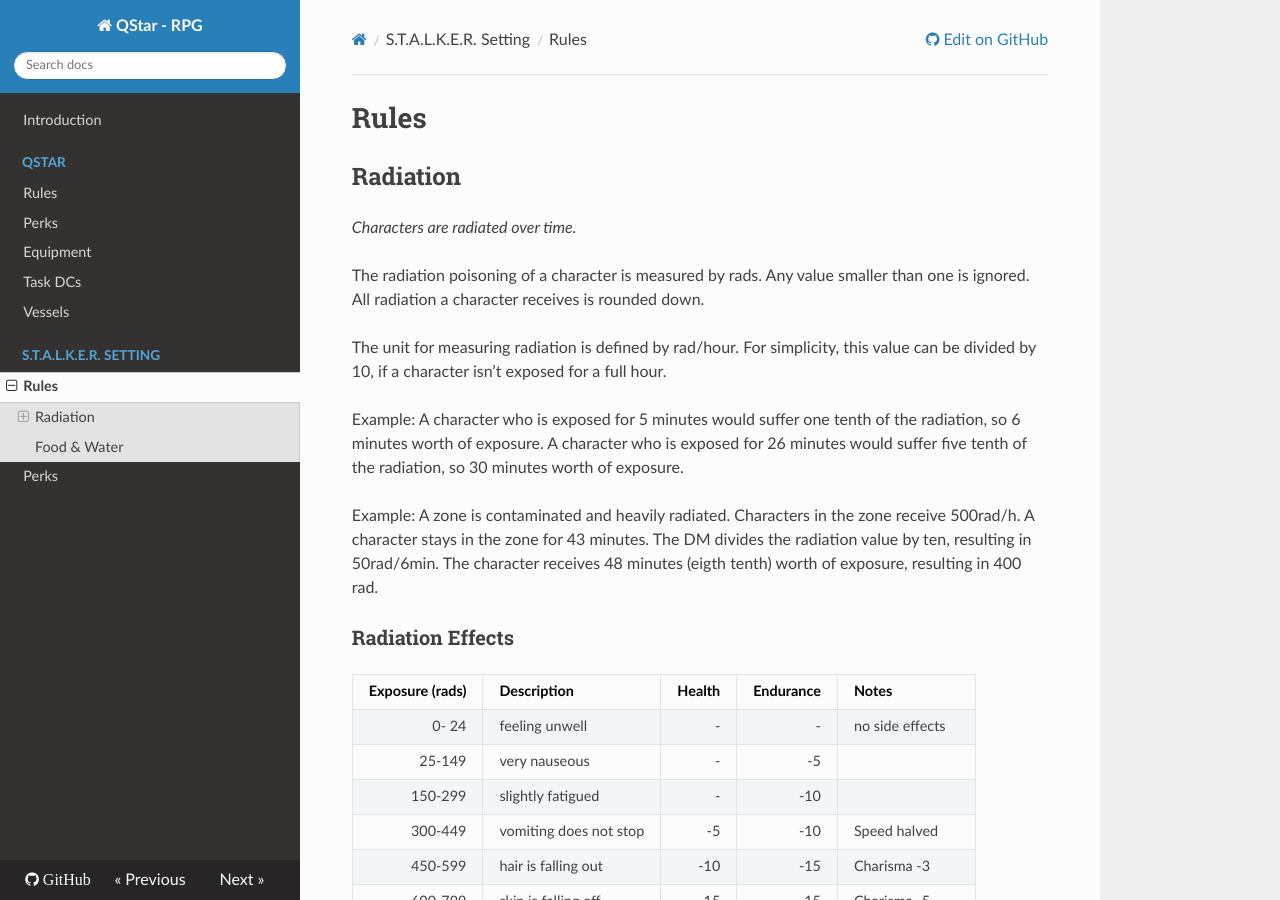
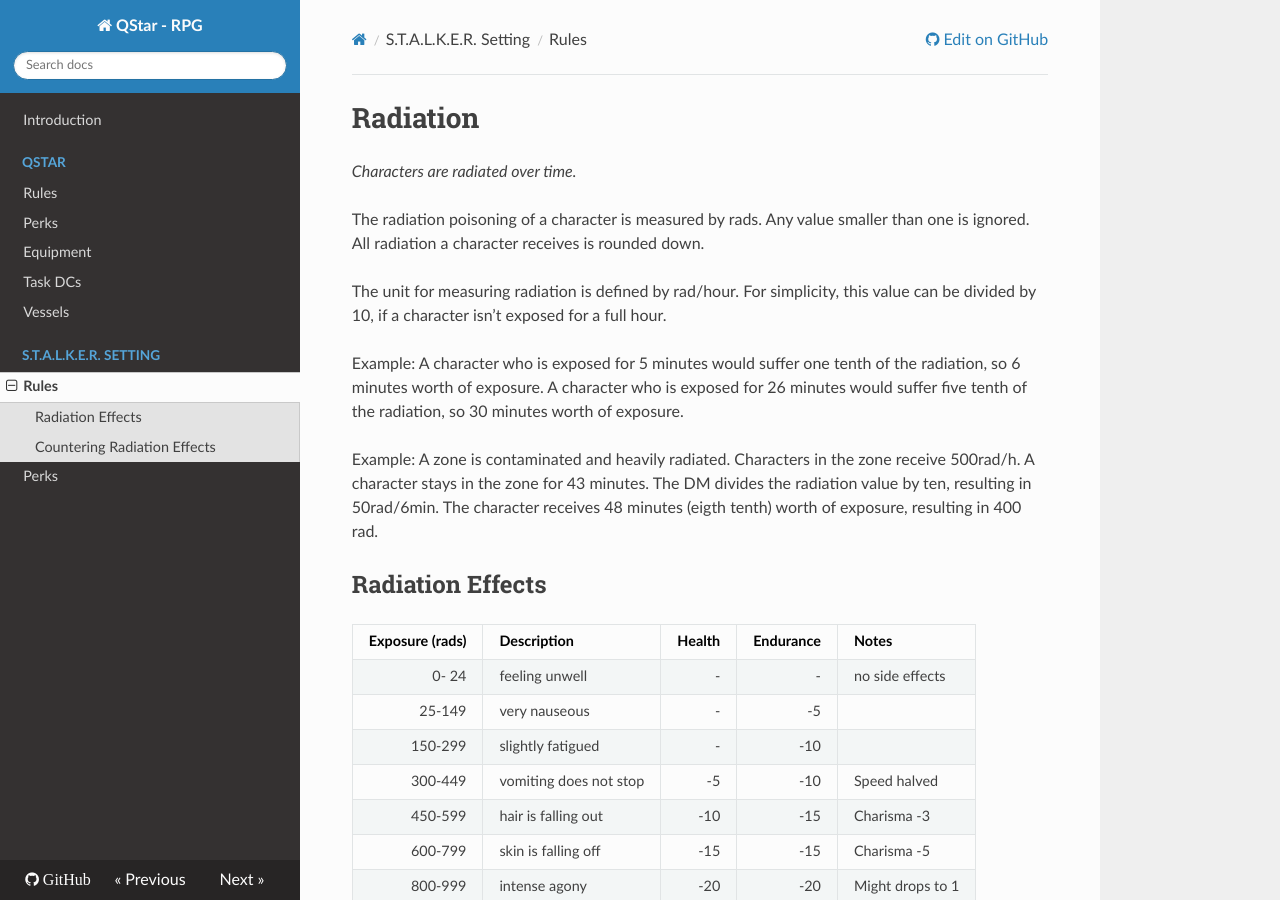
Before and after one commit to ehrpg/qstar, an MkDocs documentation site: the page built from docs/settings/stalker/rules.md, in a window 1280 px wide and 900 px high. Built offline with MkDocs 1.6.1, drawn with Linux system fonts in a browser that asks for light colours; nearby versions of some CDN libraries; library files that are not in the unit come from our copies; old or Windows-style settings are respelled for this version of MkDocs.

Commit message:
fixed headings.

```diff
--- a/docs/settings/stalker/rules.md
+++ b/docs/settings/stalker/rules.md
@@ -1,6 +1,4 @@
-# Rules
-
-## Radiation
+# Radiation
 
 *Characters are radiated over time.*
 
@@ -20,7 +18,7 @@
 the radiation value by ten, resulting in 50rad/6min. The character receives 48
 minutes (eigth tenth) worth of exposure, resulting in 400 rad.
 
-### Radiation Effects
+## Radiation Effects
 
 | Exposure (rads) | Description            | Health | Endurance | Notes            |
 | --------------: | ---------------------- | -----: | --------: | ---------------- |
@@ -33,7 +31,7 @@
 |         800-999 | intense agony          |    -20 |       -20 | Might drops to 1 |
 |           1000+ | death                  |      - |         - |                  |
 
-### Countering Radiation Effects
+## Countering Radiation Effects
 
 A character can use **consumables** such as anti radiation or medical kits to
 reduce accumulated rads. **Consumables** such as vodka or alcohol with high
@@ -47,7 +45,7 @@
 Example: A hazmat suit may have a radiation reduction of 100. A contaminated
 zone may have 150rad/h. The suit reduces the radiation exposure to 50rad/h.
 
-## Food & Water
+# Food & Water
 
 *Characters get hungry and thirsty, and need to eat and drink each day or suffer
 the consequences.*
```
